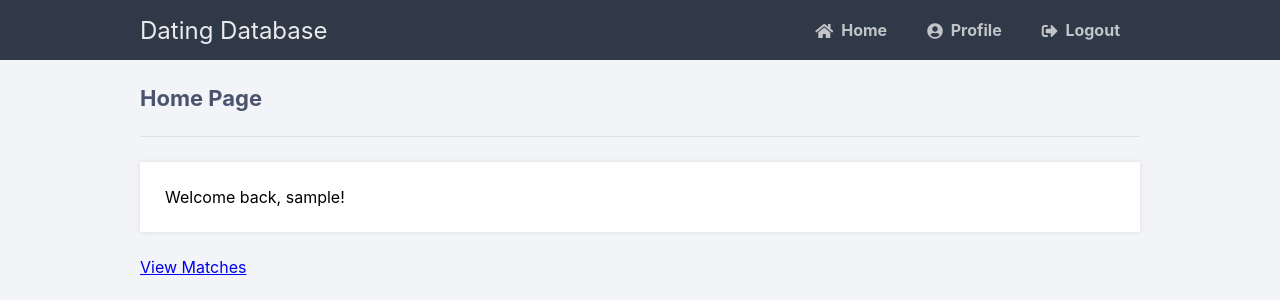
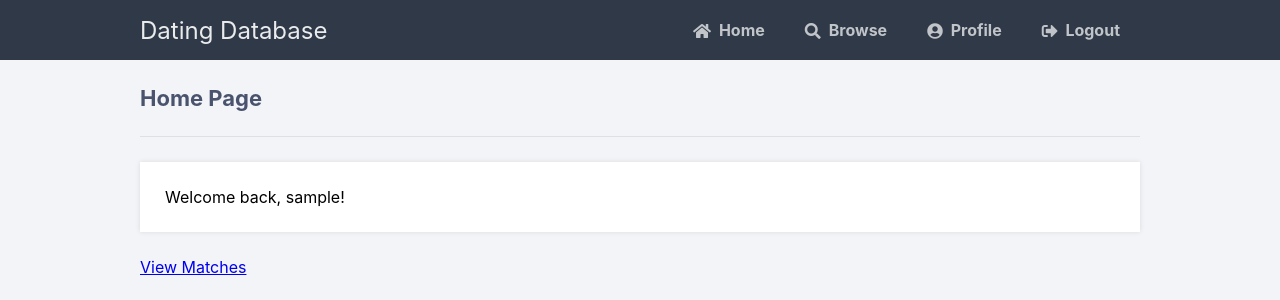
Before and after one commit to rsmith531/dating-database, a Python web app: template flask/templates/home.html in a window 1280 px wide. Shown: the top 300 px of the page. Run offline with Jinja, Linux system fonts and the light colour scheme; the template is opened without the code that fills it: most values are stand-ins (such as "Sample title", 1, 10 or a date in 2020).

Commit message:
Update layout.html
added link to browse page

```diff
--- a/flask/templates/layout.html
+++ b/flask/templates/layout.html
@@ -10,7 +10,8 @@
 		<nav class="navtop">
 			<div>
 				<h1>Dating Database</h1>
-                <a href="{{ url_for('home') }}"><i class="fas fa-home"></i>Home</a>
+               			<a href="{{ url_for('home') }}"><i class="fas fa-home"></i>Home</a>
+				<a href="{{ url_for('browse') }}"><i class="fas fa-search"></i>Browse</a>
 				<a href="{{ url_for('profile') }}"><i class="fas fa-user-circle"></i>Profile</a>
 				<a href="{{ url_for('logout') }}"><i class="fas fa-sign-out-alt"></i>Logout</a>
 			</div>
```
